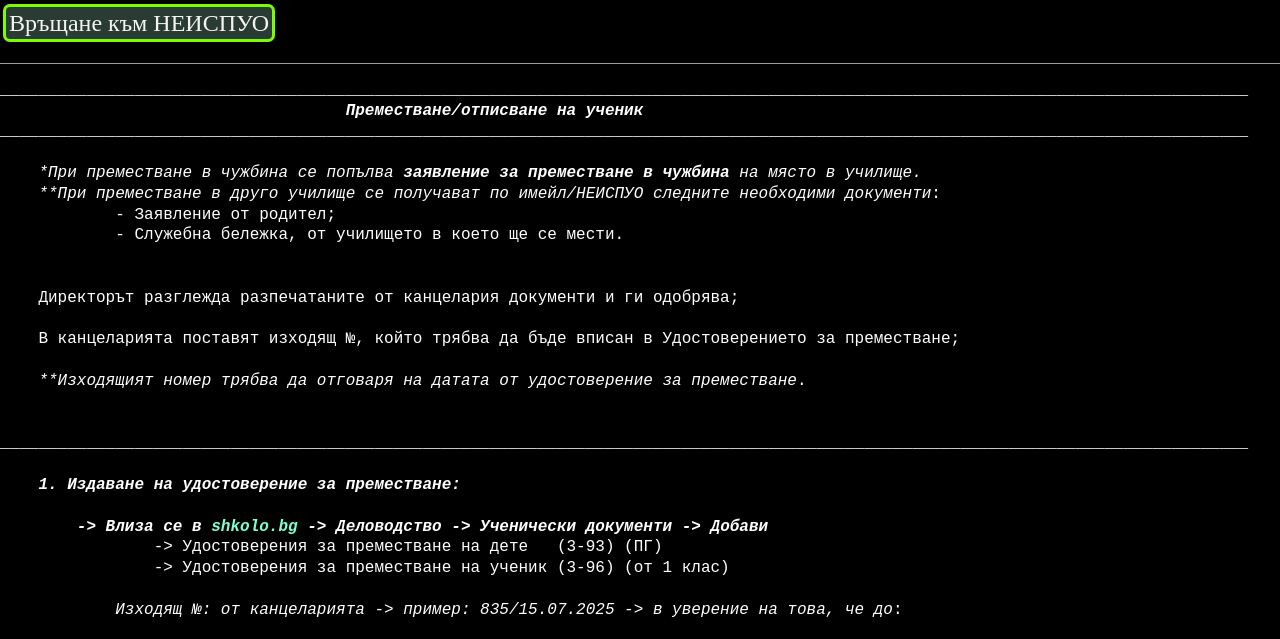
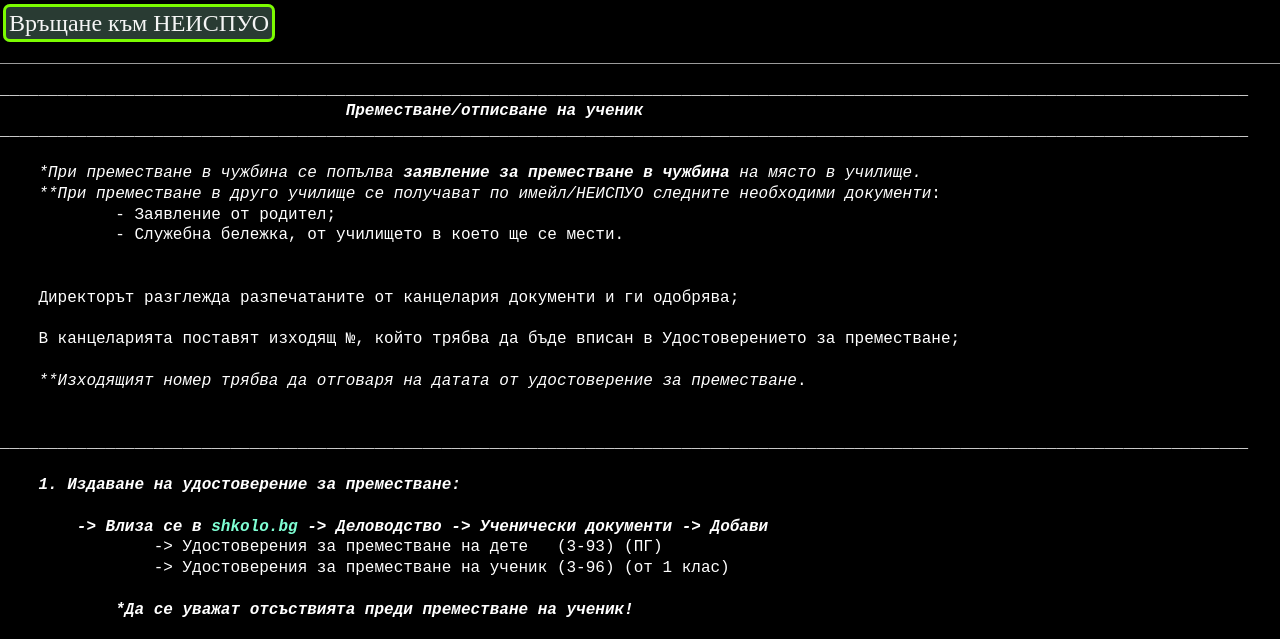
Before and after one commit to VladislavNedyalkovIvanov/home, a plain HTML site: page resources/text/neispuo/2.premestvane_ili_otpisvane_na_uchenik.html in a window 1280 px wide. Shown: the part 150-789 px from the top of the page. Drawn offline with Linux system fonts and the light colour scheme.

Commit message:
Add files via upload

```diff
--- a/resources/text/neispuo/2.premestvane_ili_otpisvane_na_uchenik.html
+++ b/resources/text/neispuo/2.premestvane_ili_otpisvane_na_uchenik.html
@@ -48,6 +48,8 @@ ________________________________________________________________________________
         -> Влиза се в <a href="https://app.shkolo.bg/" target="_blank" rel="noopener noreferrer">shkolo.bg</a> -> Деловодство -> Ученически документи -> Добави </i></b>
                 -> Удостоверения за преместване на дете   (3-93) (ПГ)
                 -> Удостоверения за преместване на ученик (3-96) (от 1 клас)
+
+            <b><i>*Да се уважат отсъствията преди преместване на ученик!</i></b>
 
             <i>Изходящ №: от канцеларията -> пример: 835/15.07.2025 -> в уверение на това, че до</i>:
 
```
